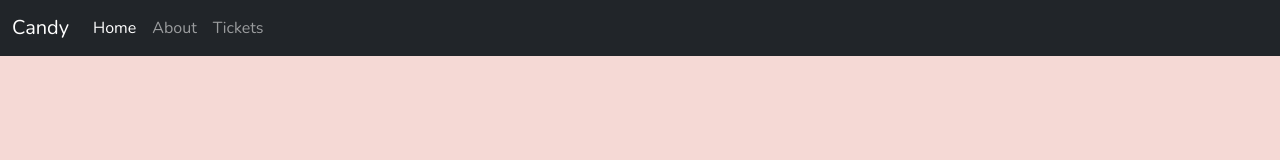
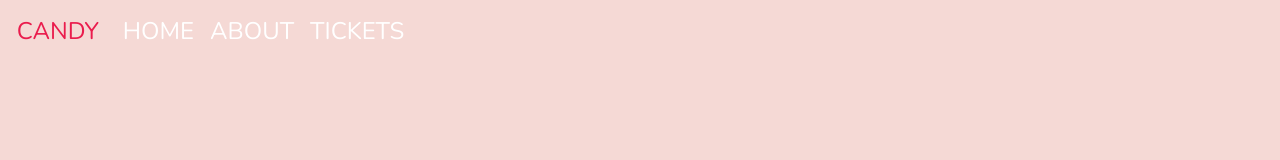
Before and after one commit to infinity-particle/web, a plain HTML site: page Projects/Museum of Candy/index.html in a window 1280 px wide. Drawn offline with nearby package versions, Linux system fonts and the light colour scheme.

Commit message:
styles for navbar content

```diff
--- a/Projects/Museum of Candy/app.css
+++ b/Projects/Museum of Candy/app.css
@@ -2,3 +2,24 @@ body {
     font-family: Nunito, sans-serif;
     background-color: #F5D9D5;
 }
+
+.navbar {
+    font-weight: 300;
+    font-size: 1.5em;
+    padding: 0.2em 0.2em;
+}
+
+.navbar-brand, .navbar-brand:hover {
+    text-transform: uppercase;
+    color: #EA1C4D;
+    font-size: 1em;
+}
+
+.nav-link {
+    text-transform: uppercase;
+    color:white;
+}
+
+.nav-link:hover {
+    color: #EA1C4D;
+}
--- a/Projects/Museum of Candy/index.html
+++ b/Projects/Museum of Candy/index.html
@@ -20,7 +20,7 @@
 </head>
 
 <body>
-  <nav class="navbar navbar-dark navbar-expand-md bg-dark">
+  <nav class="navbar navbar-expand-md navbar-dark">
     <div class="container-fluid">
       <a class="navbar-brand" href="#">Candy</a>
       <button class="navbar-toggler" type="button" data-bs-toggle="collapse" data-bs-target="#navbarNav"
@@ -29,7 +29,7 @@
       </button>
       <div class="collapse navbar-collapse" id="navbarNav">
         <div class="navbar-nav">
-          <a class="nav-link active" aria-current="page" href="#">Home</a>
+          <a class="nav-link" href="#">Home</a>
           <a class="nav-link" href="#">About</a>
           <a class="nav-link" href="#">Tickets</a>
         </div>
```
